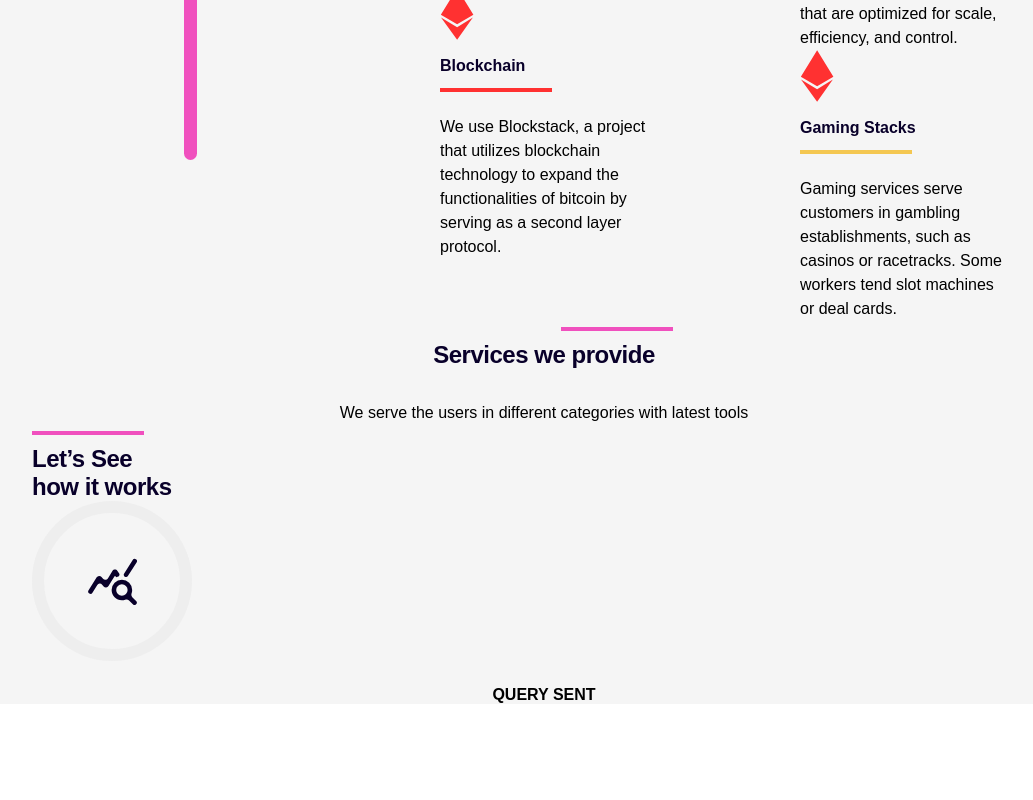
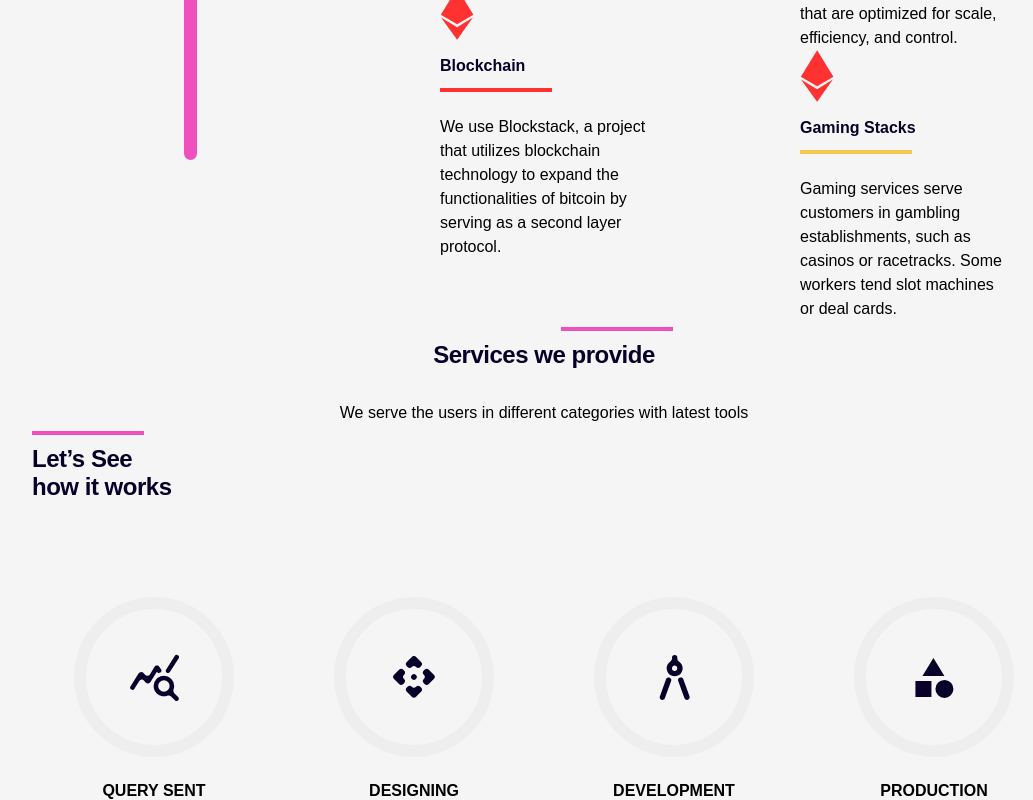
Before and after one commit to jhrhq/vite-react-apps, a React (Create React App) app: page / in a window 1280 px wide. Shown: the part 1415-2215 px from the top of the page, without its empty margins (96-1129 px from the left). Before the commit the page ends 2119 px from the top, so only its background shows below. Built offline with nearby package versions, Linux system fonts and the light colour scheme.

Commit message:
circle components

```diff
--- a/src/components/how-it-works/how-it-works.js
+++ b/src/components/how-it-works/how-it-works.js
@@ -1,4 +1,8 @@
 import React from "react";
+import design from "../../Resources/svg-icons/design.svg";
+import development from "../../Resources/svg-icons/development.svg";
+import production from "../../Resources/svg-icons/production.svg";
+import query from "../../Resources/svg-icons/query.svg";
 import CirlceFeature from "../reusable-components/circle-feature";
 import SectionHeader from "../reusable-components/section-header";
 
@@ -10,7 +14,12 @@ const HowItWorks = () => {
         how it works
       </SectionHeader>
 
-      <CirlceFeature />
+      <div className="grid grid-cols-4 gap-4 mt-24">
+        <CirlceFeature svgIcon={query}>QUERY SENT </CirlceFeature>
+        <CirlceFeature svgIcon={design}>Designing</CirlceFeature>
+        <CirlceFeature svgIcon={development}>Development </CirlceFeature>
+        <CirlceFeature svgIcon={production}>Production</CirlceFeature>
+      </div>
     </div>
   );
 };
--- a/src/components/reusable-components/circle-feature.js
+++ b/src/components/reusable-components/circle-feature.js
@@ -1,23 +1,17 @@
-import React from "react";
+import React, { Children } from "react";
 
-const CirlceFeature = () => {
+const CirlceFeature = ({ svgIcon, children }) => {
   return (
-    <div>
-      <div className=" border-[#cfcfcf] border-opacity-20 rounded-full border-solid border-[12px] h-40 w-40 grid place-content-center mb-6">
-        <svg
-          xmlns="http://www.w3.org/2000/svg"
-          width="49"
-          height="47"
-          fill="none"
-          viewBox="0 0 49 47"
-        >
-          <path
-            fill="#09002A"
-            d="M44.282 39.217c-.993-.99-1.119-2.523-.658-3.846a10.02 10.02 0 00.56-3.31A10.272 10.272 0 0033.9 21.777a10.272 10.272 0 00-10.286 10.286c0 5.691 4.594 10.285 10.263 10.285 1.155 0 2.265-.196 3.3-.553 1.33-.46 2.871-.338 3.866.657l3.807 3.806a2.293 2.293 0 103.24-3.245l-3.807-3.795zm-10.383-1.44a5.716 5.716 0 01-5.715-5.715 5.716 5.716 0 015.715-5.714 5.716 5.716 0 015.714 5.714 5.716 5.716 0 01-5.714 5.714zm-2.704-22.25c.818 1.226-.044 2.931-1.461 3.338-.245.07-.486.148-.725.231a1 1 0 01-1.167-.374.952.952 0 00-1.604.027l-5.747 9.346a3 3 0 01-4.836.378l-1.544-1.806a3 3 0 00-4.825.36L4.45 34.77a2.288 2.288 0 11-3.881-2.425l8.126-13.003a3 3 0 014.822-.363l1.523 1.777a3 3 0 004.833-.38l4.533-7.367c1.146-1.863 3.837-1.912 5.05-.091l1.74 2.608zm8.67 2.592c-.5.79-1.483 1.086-2.377.814-1.38-.42-2.228-2.064-1.456-3.284L44.71 1.94a2.285 2.285 0 113.86 2.445L39.865 18.12z"
-          ></path>
-        </svg>
-      </div>
-      <p className="text-lg font-bold text-center">QUERY SENT</p>
+    <div className="grid place-content-center">
+      {svgIcon && (
+        <div className=" border-[#cfcfcf] border-opacity-20 rounded-full border-solid border-[12px] h-40 w-40 grid place-content-center mb-6">
+          <img src={svgIcon} alt="" />
+        </div>
+      )}
+
+      {Children && (
+        <p className="text-lg font-bold text-center uppercase">{children}</p>
+      )}
     </div>
   );
 };
```
